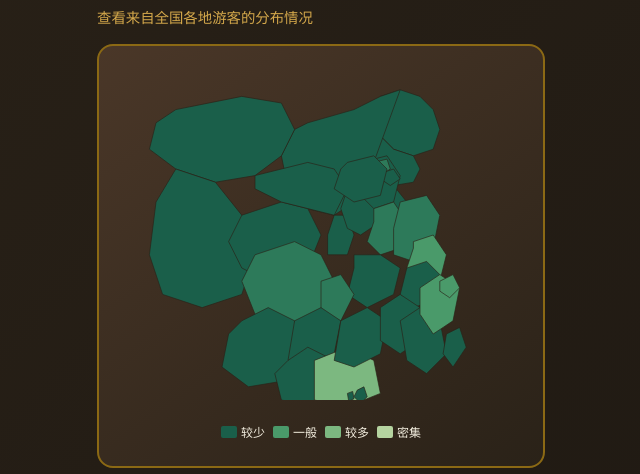
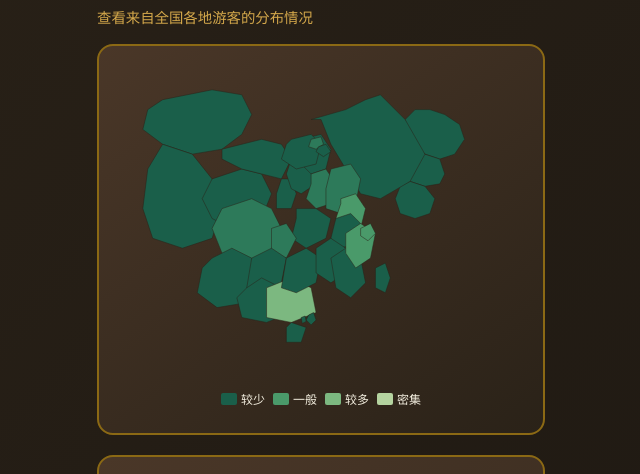
Before and after one commit to Dzr-tt/hebo-suo, a plain HTML site: page heatmap.html in a window 1280 px wide. Shown: the part 159-633 px from the top of the page, without its empty margins (319-959 px from the left). Drawn offline with Linux system fonts and the light colour scheme.

Commit message:
更新中国地图SVG

```diff
--- a/heatmap.html
+++ b/heatmap.html
@@ -36,41 +36,75 @@
       </p>
 
       <div class="china-map">
-        <svg class="map-svg" viewBox="0 0 600 500" id="chinaMap">
-          <path class="province" id="heilongjiang" d="M420 30 L450 40 L470 60 L480 90 L470 120 L440 130 L410 120 L390 100 L380 70 L390 40 Z" data-name="黑龙江" data-count="0"/>
-          <path class="province" id="jilin" d="M390 100 L410 120 L440 130 L450 150 L440 170 L410 175 L380 165 L360 140 L370 110 Z"/>
-          <path class="province" id="liaoning" d="M380 165 L410 175 L430 200 L420 230 L390 240 L360 230 L350 200 L360 175 Z"/>
-          <path class="province" id="neimenggu" d="M280 80 L350 60 L390 40 L420 30 L380 140 L350 200 L320 220 L280 210 L250 180 L240 130 L260 90 Z"/>
-          <path class="province" id="xinjiang" d="M80 60 L180 40 L240 50 L260 90 L240 130 L200 160 L140 170 L80 150 L40 120 L50 80 Z"/>
-          <path class="province" id="xizang" d="M80 150 L140 170 L180 220 L200 280 L180 340 L120 360 L60 340 L40 280 L50 200 Z"/>
-          <path class="province" id="qinghai" d="M180 220 L240 200 L280 210 L300 250 L280 300 L220 320 L180 300 L160 260 Z"/>
-          <path class="province" id="gansu" d="M200 160 L280 140 L320 150 L340 180 L320 220 L280 210 L240 200 L200 180 Z"/>
-          <path class="province" id="ningxia" d="M320 220 L340 220 L350 250 L340 280 L310 280 L310 250 Z"/>
-          <path class="province" id="shaanxi" d="M340 180 L380 170 L400 190 L390 230 L360 250 L340 240 L330 210 Z"/>
-          <path class="province" id="shanxi" d="M360 140 L400 130 L420 160 L410 200 L380 210 L360 190 Z"/>
-          <path class="province" id="henan" d="M380 210 L410 200 L430 230 L420 270 L390 280 L370 260 L380 230 Z"/>
-          <path class="province" id="shandong" d="M420 200 L460 190 L480 220 L470 270 L440 290 L410 280 L410 240 Z"/>
-          <path class="province" id="jiangsu" d="M440 260 L470 250 L490 280 L480 320 L450 330 L430 300 L440 270 Z"/>
-          <path class="province" id="anhui" d="M430 300 L460 290 L480 310 L470 350 L440 360 L420 340 Z"/>
-          <path class="province" id="hubei" d="M350 280 L390 280 L420 300 L410 340 L370 360 L340 340 L350 300 Z"/>
-          <path class="province" id="sichuan" d="M200 280 L260 260 L300 280 L320 320 L300 370 L250 390 L200 370 L180 320 Z"/>
-          <path class="province" id="chongqing" d="M300 320 L330 310 L350 340 L330 380 L300 370 Z"/>
-          <path class="province" id="yunnan" d="M180 380 L220 360 L260 380 L280 430 L250 470 L190 480 L150 450 L160 400 Z"/>
-          <path class="province" id="guizhou" d="M260 380 L300 360 L330 380 L320 430 L280 450 L250 440 Z"/>
-          <path class="province" id="guangxi" d="M250 440 L280 420 L320 440 L340 490 L290 510 L240 500 L230 460 Z"/>
-          <path class="province" id="guangdong" d="M290 440 L340 420 L380 440 L390 490 L340 510 L290 500 Z"/>
-          <path class="province" id="hainan" d="M340 510 L370 520 L360 550 L330 550 L330 520 Z"/>
-          <path class="province" id="hunan" d="M330 380 L370 360 L400 380 L390 430 L350 450 L320 440 Z"/>
-          <path class="province" id="jiangxi" d="M390 360 L420 340 L450 360 L450 410 L420 430 L390 410 Z"/>
-          <path class="province" id="fujian" d="M420 380 L450 360 L480 380 L490 430 L460 460 L430 440 Z"/>
-          <path class="province" id="taiwan" d="M490 400 L510 390 L520 420 L500 450 L485 430 Z"/>
-          <path class="province" id="zhejiang" d="M450 330 L480 310 L510 330 L500 380 L470 400 L450 370 Z"/>
-          <path class="province" id="shanghai" d="M480 320 L500 310 L510 330 L495 345 L480 335 Z"/>
-          <path class="province" id="beijing" d="M380 140 L400 135 L405 150 L390 160 L375 155 Z"/>
-          <path class="province" id="tianjin" d="M395 155 L410 150 L420 165 L405 175 L390 165 Z"/>
-          <path class="province" id="hebei" d="M340 140 L380 130 L400 150 L390 190 L350 200 L320 180 L330 150 Z"/>
-          <path class="province" id="hongkong" d="M355 485 L365 480 L370 495 L360 505 L350 495 Z"/>
-          <path class="province" id="macau" d="M340 490 L348 487 L350 498 L342 502 Z"/>
+        <svg class="map-svg" viewBox="0 0 800 600" id="chinaMap">
+          <!-- 黑龙江省 -->
+          <path class="province" id="heilongjiang" d="M620,80 L650,90 L680,110 L690,140 L670,170 L640,180 L610,170 L580,140 L570,100 L590,80 Z" data-name="黑龙江" data-count="0"/>
+          <!-- 吉林省 -->
+          <path class="province" id="jilin" d="M580,140 L610,170 L640,180 L650,210 L640,230 L610,235 L580,225 L560,200 L570,160 Z" data-name="吉林" data-count="0"/>
+          <!-- 辽宁省 -->
+          <path class="province" id="liaoning" d="M580,225 L610,235 L630,260 L620,290 L590,300 L560,290 L550,260 L560,235 Z" data-name="辽宁" data-count="0"/>
+          <!-- 内蒙古自治区 -->
+          <path class="province" id="neimenggu" d="M380,100 L450,80 L490,60 L520,50 L570,100 L610,170 L580,225 L520,260 L480,250 L450,200 L420,150 L400,100 Z" data-name="内蒙古" data-count="0"/>
+          <!-- 新疆维吾尔自治区 -->
+          <path class="province" id="xinjiang" d="M80,60 L180,40 L240,50 L260,90 L240,130 L200,160 L140,170 L80,150 L40,120 L50,80 Z" data-name="新疆" data-count="0"/>
+          <!-- 西藏自治区 -->
+          <path class="province" id="xizang" d="M80,150 L140,170 L180,220 L200,280 L180,340 L120,360 L60,340 L40,280 L50,200 Z" data-name="西藏" data-count="0"/>
+          <!-- 青海省 -->
+          <path class="province" id="qinghai" d="M180,220 L240,200 L280,210 L300,250 L280,300 L220,320 L180,300 L160,260 Z" data-name="青海" data-count="0"/>
+          <!-- 甘肃省 -->
+          <path class="province" id="gansu" d="M200,160 L280,140 L320,150 L340,180 L320,220 L280,210 L240,200 L200,180 Z" data-name="甘肃" data-count="0"/>
+          <!-- 宁夏回族自治区 -->
+          <path class="province" id="ningxia" d="M320,220 L340,220 L350,250 L340,280 L310,280 L310,250 Z" data-name="宁夏" data-count="0"/>
+          <!-- 陕西省 -->
+          <path class="province" id="shaanxi" d="M340,180 L380,170 L400,190 L390,230 L360,250 L340,240 L330,210 Z" data-name="陕西" data-count="0"/>
+          <!-- 山西省 -->
+          <path class="province" id="shanxi" d="M360,140 L400,130 L420,160 L410,200 L380,210 L360,190 Z" data-name="山西" data-count="0"/>
+          <!-- 河北省 -->
+          <path class="province" id="hebei" d="M340,140 L380,130 L400,150 L390,190 L350,200 L320,180 L330,150 Z" data-name="河北" data-count="0"/>
+          <!-- 河南省 -->
+          <path class="province" id="henan" d="M380,210 L410,200 L430,230 L420,270 L390,280 L370,260 L380,230 Z" data-name="河南" data-count="0"/>
+          <!-- 山东省 -->
+          <path class="province" id="shandong" d="M420,200 L460,190 L480,220 L470,270 L440,290 L410,280 L410,240 Z" data-name="山东" data-count="0"/>
+          <!-- 江苏省 -->
+          <path class="province" id="jiangsu" d="M440,260 L470,250 L490,280 L480,320 L450,330 L430,300 L440,270 Z" data-name="江苏" data-count="0"/>
+          <!-- 安徽省 -->
+          <path class="province" id="anhui" d="M430,300 L460,290 L480,310 L470,350 L440,360 L420,340 Z" data-name="安徽" data-count="0"/>
+          <!-- 湖北省 -->
+          <path class="province" id="hubei" d="M350,280 L390,280 L420,300 L410,340 L370,360 L340,340 L350,300 Z" data-name="湖北" data-count="0"/>
+          <!-- 四川省 -->
+          <path class="province" id="sichuan" d="M200,280 L260,260 L300,280 L320,320 L300,370 L250,390 L200,370 L180,320 Z" data-name="四川" data-count="0"/>
+          <!-- 重庆市 -->
+          <path class="province" id="chongqing" d="M300,320 L330,310 L350,340 L330,380 L300,370 Z" data-name="重庆" data-count="0"/>
+          <!-- 云南省 -->
+          <path class="province" id="yunnan" d="M180,380 L220,360 L260,380 L280,430 L250,470 L190,480 L150,450 L160,400 Z" data-name="云南" data-count="0"/>
+          <!-- 贵州省 -->
+          <path class="province" id="guizhou" d="M260,380 L300,360 L330,380 L320,430 L280,450 L250,440 Z" data-name="贵州" data-count="0"/>
+          <!-- 广西壮族自治区 -->
+          <path class="province" id="guangxi" d="M250,440 L280,420 L320,440 L340,490 L290,510 L240,500 L230,460 Z" data-name="广西" data-count="0"/>
+          <!-- 广东省 -->
+          <path class="province" id="guangdong" d="M290,440 L340,420 L380,440 L390,490 L340,510 L290,500 Z" data-name="广东" data-count="0"/>
+          <!-- 海南省 -->
+          <path class="province" id="hainan" d="M340,510 L370,520 L360,550 L330,550 L330,520 Z" data-name="海南" data-count="0"/>
+          <!-- 湖南省 -->
+          <path class="province" id="hunan" d="M330,380 L370,360 L400,380 L390,430 L350,450 L320,440 Z" data-name="湖南" data-count="0"/>
+          <!-- 江西省 -->
+          <path class="province" id="jiangxi" d="M390,360 L420,340 L450,360 L450,410 L420,430 L390,410 Z" data-name="江西" data-count="0"/>
+          <!-- 福建省 -->
+          <path class="province" id="fujian" d="M420,380 L450,360 L480,380 L490,430 L460,460 L430,440 Z" data-name="福建" data-count="0"/>
+          <!-- 台湾省 -->
+          <path class="province" id="taiwan" d="M510,400 L530,390 L540,420 L530,450 L510,440 Z" data-name="台湾" data-count="0"/>
+          <!-- 浙江省 -->
+          <path class="province" id="zhejiang" d="M450,330 L480,310 L510,330 L500,380 L470,400 L450,370 Z" data-name="浙江" data-count="0"/>
+          <!-- 上海市 -->
+          <path class="province" id="shanghai" d="M480,320 L500,310 L510,330 L495,345 L480,335 Z" data-name="上海" data-count="0"/>
+          <!-- 北京市 -->
+          <path class="province" id="beijing" d="M380,140 L400,135 L405,150 L390,160 L375,155 Z" data-name="北京" data-count="0"/>
+          <!-- 天津市 -->
+          <path class="province" id="tianjin" d="M395,155 L410,150 L420,165 L405,175 L390,165 Z" data-name="天津" data-count="0"/>
+          <!-- 香港特别行政区 -->
+          <path class="province" id="hongkong" d="M375,495 L385,490 L390,505 L380,515 L370,505 Z" data-name="香港" data-count="0"/>
+          <!-- 澳门特别行政区 -->
+          <path class="province" id="macau" d="M360,500 L368,497 L370,508 L362,512 Z" data-name="澳门" data-count="0"/>
         </svg>
 
         <div class="legend">
```
